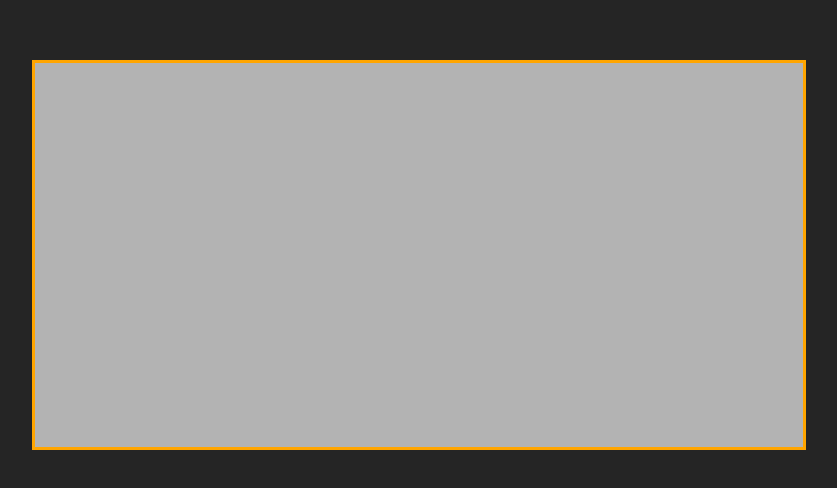
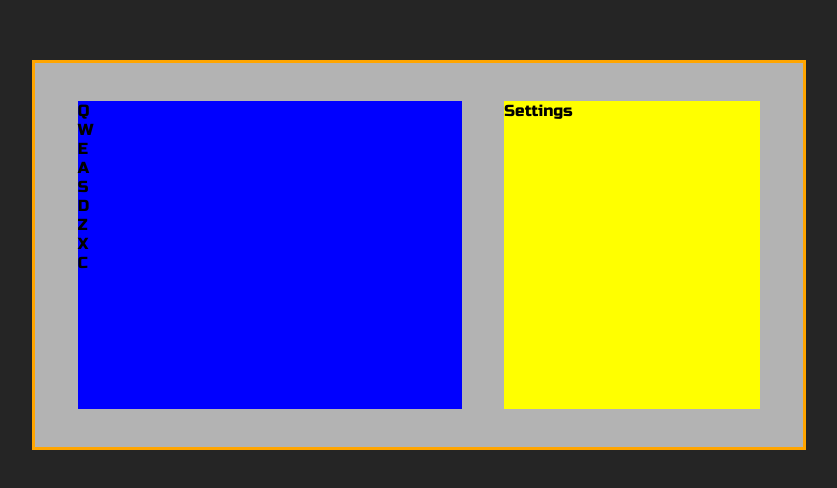
Before and after one commit to michael-lugashi/drum-machine, a React (Create React App) app: page / in a window 1280 px wide. Shown: the part 148-636 px from the top of the page, without its empty margins (221-1058 px from the left). Built offline with nearby package versions, Linux system fonts and the light colour scheme.

Commit message:
set up settings component

```diff
--- a/src/App.js
+++ b/src/App.js
@@ -1,8 +1,9 @@
 import './styles/App.css';
 import bankOne from './model/BankOne';
 // import bankTwo from './model/BankTwo';
+import { useEffect, useState } from 'react';
 import KeysContainer from './core/KeysContainer';
-import { useEffect, useState } from 'react';
+import Settings from './core/Settings';
 
 function App() {
  const [keys, setKeys] = useState([]);
@@ -12,6 +13,7 @@ function App() {
  return (
   <div className="app" id="display">
    <KeysContainer keys={keys} />
+   <Settings/>
   </div>
  );
 }
--- a/src/core/DrumPad.js
+++ b/src/core/DrumPad.js
@@ -3,9 +3,9 @@ function DrumPad(props) {
  return (
   <div className="drum-pad">
    {console.log(keyCode)}
-   {console.log(keyTrigger)}
    {console.log(id)}
    {console.log(url)}
+   {keyTrigger}
   </div>
  );
 }
--- a/src/core/KeysContainer.js
+++ b/src/core/KeysContainer.js
@@ -1,8 +1,9 @@
 import DrumPad from './DrumPad';
+import '../styles/keys.css'
 
 function KeysContainer(props) {
  return (
-  <div>
+  <div className='keys-container'>
    {props.keys.map((key) => {
     return <DrumPad key={key.id} keyInfo={key} />;
    })}
--- /dev/null
+++ b/src/core/Settings.js
@@ -0,0 +1,11 @@
+import '../styles/settings.css'
+
+function Settings(props) {
+ return (
+  <div className='settings'>
+      Settings
+  </div>
+ );
+}
+
+export default Settings;
--- a/src/styles/App.css
+++ b/src/styles/App.css
@@ -5,5 +5,7 @@
  margin: auto;
  margin-top: calc(50vh - 15vw);
  background-color: rgb(179, 179, 179);
-
+ display: flex;
+ align-items: center;
+ justify-content: space-evenly;
 }
--- a/src/styles/index.css
+++ b/src/styles/index.css
@@ -1,8 +1,7 @@
+@import url('https://fonts.googleapis.com/css?family=Russo+One');
+
 body {
-  margin: 0;
-  font-family: -apple-system, BlinkMacSystemFont, 'Segoe UI', 'Roboto', 'Oxygen',
-    'Ubuntu', 'Cantarell', 'Fira Sans', 'Droid Sans', 'Helvetica Neue',
-    sans-serif;
-    background-color: rgb(37, 37, 37);
-
+ margin: 0;
+ font-family: 'Russo One', sans-serif;
+ background-color: rgb(37, 37, 37);
 }
--- /dev/null
+++ b/src/styles/keys.css
@@ -0,0 +1,6 @@
+.keys-container {
+ border: brown;
+ width: 30vw;
+ height: 24vw;
+ background-color: blue;
+}
--- /dev/null
+++ b/src/styles/settings.css
@@ -0,0 +1,5 @@
+.settings {
+    width: 20vw;
+    height: 24vw;
+    background-color: yellow;
+}
```
Lines whose indentation alone changed are shown as unchanged.
